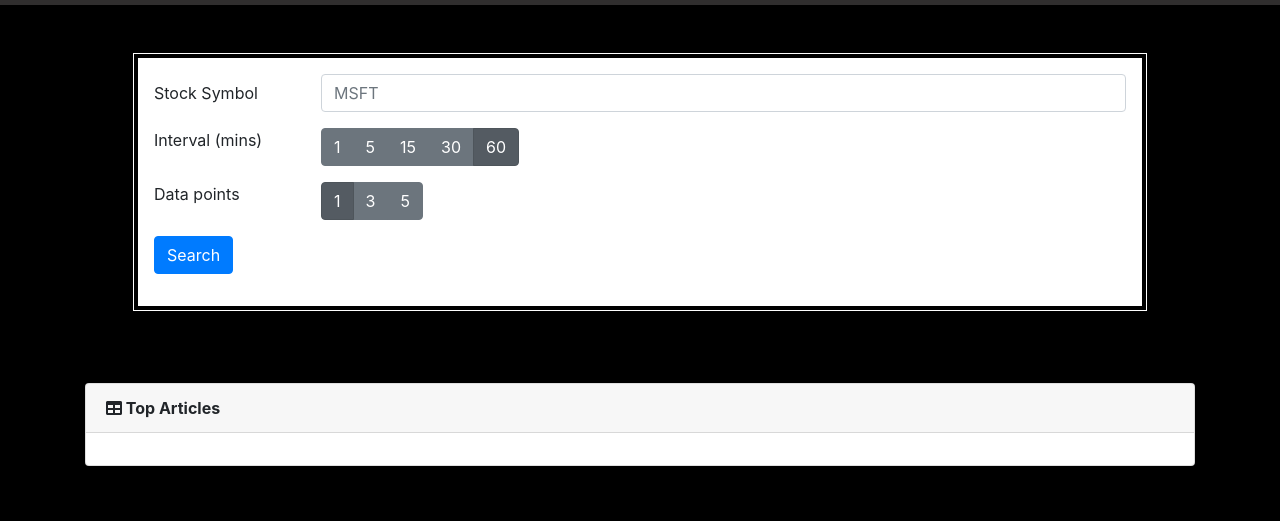
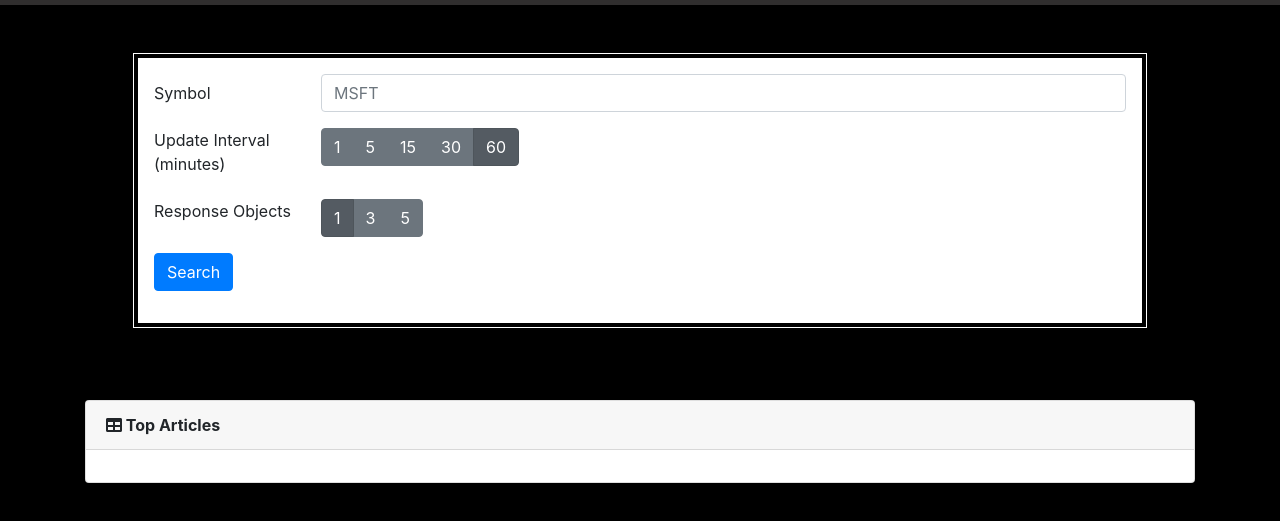
Before and after one commit to siricoa94/Project2, a plain HTML site: page open-page.html in a window 1280 px wide. Shown: the part 81-602 px from the top of the page. Drawn offline with nearby package versions, Linux system fonts and the light colour scheme; no server answers.

Commit message:
minor changes to the API stuff

```diff
--- a/open-page.html
+++ b/open-page.html
@@ -49,7 +49,7 @@
         <form id="search-form">
           <!-- Symbol Input -->
           <div class="form-group row">
-            <label for="inputSymbol" class="col-sm-2 col-form-label">Stock Symbol</label>
+            <label for="inputSymbol" class="col-sm-2 col-form-label">Symbol</label>
             <div class="col-sm-10">
               <input type="text" class="form-control" id="inputSymbol" placeholder="MSFT">
             </div>
@@ -57,7 +57,8 @@
           <!-- Interval Select Radio Button Group -->
           <fieldset class="form-group">
             <div class="row">
-              <legend class="col-form-label col-sm-2 pt-0">Interval (mins)</legend>
+              <legend class="col-form-label col-sm-2 pt-0">Update Interval
+                <br>(minutes)</legend>
               <div class="col-sm-10">
                 <div class="btn-group btn-group-toggle" data-toggle="buttons">
                   <label class="btn btn-secondary">
@@ -87,7 +88,7 @@
           <!-- Select number of datapoints to show -->
           <fieldset class="form-group">
             <div class="row">
-              <legend class="col-form-label col-sm-2 pt-0">Data points</legend>
+              <legend class="col-form-label col-sm-2 pt-0">Response Objects</legend>
               <div class="col-sm-10">
                 <div class="btn-group btn-group-toggle" data-toggle="buttons">
                   <label class="btn btn-secondary active">
@@ -112,11 +113,13 @@
           </div>
         </form>
       </div>
+      <!-- Search Results -->
       <div class="background-white m-1" id="stock-stats">
         <!-- stats from stock api -->
 
       </div>
     </div>
+    <!-- NYT Articles -->
     <div id="News-feed">
       <!-- where side scrolling newsfeed will go -->
       <div class="row">
```
Also changed, not shown: assets/js/api.js (+6 -6 lines).
